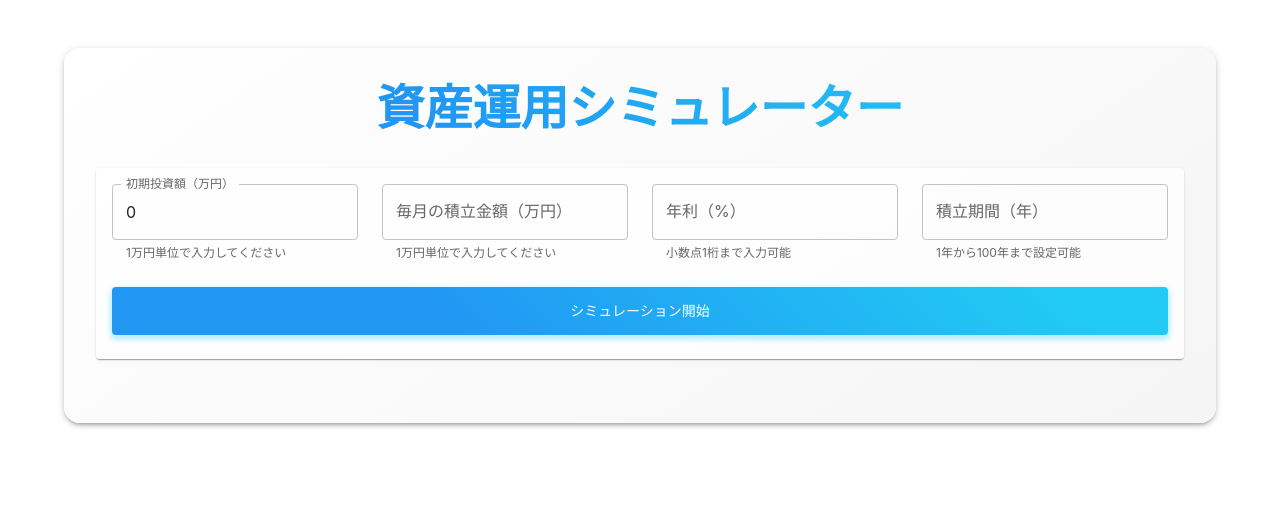
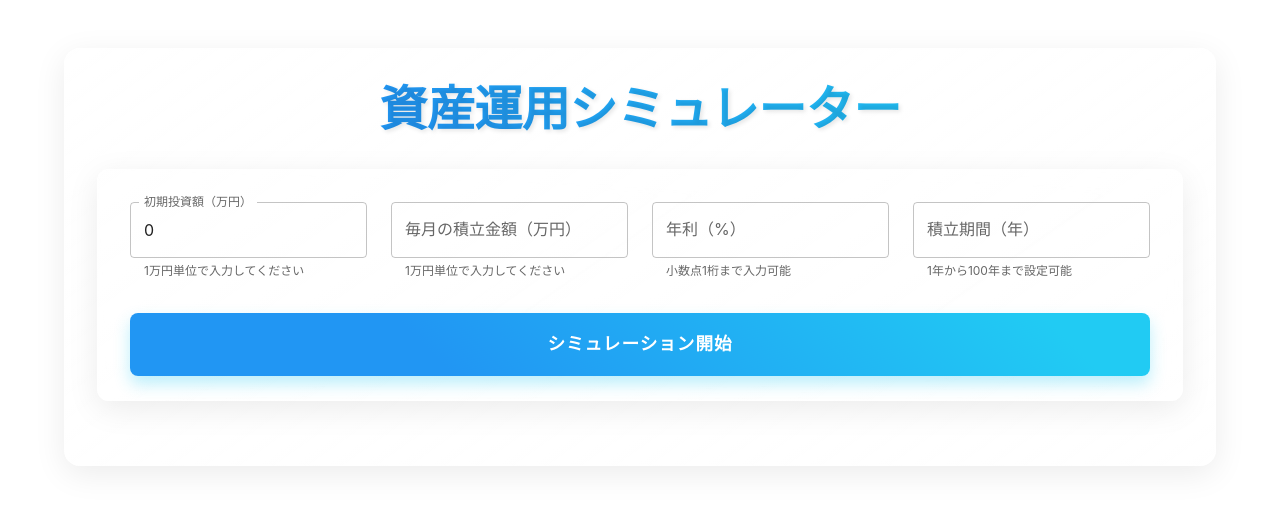
Before and after one commit to dtakamiya/investment-simulator, a Next.js app: page / in a window 1280 px wide. Shown: the top 506 px of the page. Built offline with nearby package versions, Linux system fonts and the light colour scheme.

Commit message:
デザインを全面的に改善：モダンでスタイリッシュなUIに刷新

```diff
--- a/src/app/components/InvestmentSimulator.tsx
+++ b/src/app/components/InvestmentSimulator.tsx
@@ -102,36 +102,61 @@ const InputFields = ({ fields }: { fields: InputField[] }) => {
 
 const ResultSummary = ({ result }: { result: SimulationResult }) => (
   <Grid container spacing={3}>
-    <Grid item xs={12} md={4}>
-      <Box sx={{ textAlign: 'center', p: 2 }}>
-        <Typography variant="subtitle1" color="textSecondary">
-          総投資額
-        </Typography>
-        <Typography variant="h4" sx={{ color: '#8884d8' }}>
-          {formatYenValue(result.totalInvestment)}
-        </Typography>
-      </Box>
-    </Grid>
-    <Grid item xs={12} md={4}>
-      <Box sx={{ textAlign: 'center', p: 2 }}>
-        <Typography variant="subtitle1" color="textSecondary">
-          最終評価額
-        </Typography>
-        <Typography variant="h4" sx={{ color: '#82ca9d' }}>
-          {formatYenValue(Math.round(result.totalReturn))}
-        </Typography>
-      </Box>
-    </Grid>
-    <Grid item xs={12} md={4}>
-      <Box sx={{ textAlign: 'center', p: 2 }}>
-        <Typography variant="subtitle1" color="textSecondary">
-          運用益
-        </Typography>
-        <Typography variant="h4" sx={{ color: '#ffc658' }}>
-          {formatYenValue(Math.round(result.totalReturn - result.totalInvestment))}
-        </Typography>
-      </Box>
-    </Grid>
+    {[
+      { label: '総投資額', value: result.totalInvestment, color: '#8884d8' },
+      { label: '最終評価額', value: Math.round(result.totalReturn), color: '#82ca9d' },
+      { label: '運用益', value: Math.round(result.totalReturn - result.totalInvestment), color: '#ffc658' }
+    ].map((item, index) => (
+      <Grid item xs={12} md={4} key={index}>
+        <motion.div
+          initial={{ opacity: 0, y: 20 }}
+          animate={{ opacity: 1, y: 0 }}
+          transition={{ duration: 0.5, delay: index * 0.1 }}
+        >
+          <Box
+            sx={{
+              textAlign: 'center',
+              p: 3,
+              background: `linear-gradient(145deg, rgba(255,255,255,0.9) 0%, rgba(255,255,255,0.7) 100%)`,
+              borderRadius: 2,
+              boxShadow: '0 8px 32px rgba(0,0,0,0.08)',
+              backdropFilter: 'blur(10px)',
+              border: '1px solid rgba(255,255,255,0.3)',
+              transition: 'all 0.3s ease',
+              '&:hover': {
+                transform: 'translateY(-4px)',
+                boxShadow: '0 12px 40px rgba(0,0,0,0.12)',
+              }
+            }}
+          >
+            <Typography
+              variant="subtitle1"
+              sx={{
+                color: 'text.secondary',
+                fontSize: '1.1rem',
+                fontWeight: 500,
+                mb: 1
+              }}
+            >
+              {item.label}
+            </Typography>
+            <Typography
+              variant="h4"
+              sx={{
+                background: `linear-gradient(45deg, ${item.color} 30%, ${item.color}88 90%)`,
+                backgroundClip: 'text',
+                WebkitBackgroundClip: 'text',
+                color: 'transparent',
+                fontWeight: 'bold',
+                fontSize: '2.2rem'
+              }}
+            >
+              {formatYenValue(item.value)}
+            </Typography>
+          </Box>
+        </motion.div>
+      </Grid>
+    ))}
   </Grid>
 );
 
@@ -378,11 +403,14 @@ export default function InvestmentSimulator() {
         transition={{ duration: 0.5 }}
       >
         <Paper
-          elevation={3}
+          elevation={0}
           sx={{
             p: 4,
-            background: 'linear-gradient(145deg, #ffffff 0%, #f5f5f5 100%)',
+            background: 'linear-gradient(145deg, rgba(255,255,255,0.9) 0%, rgba(255,255,255,0.7) 100%)',
             borderRadius: 4,
+            backdropFilter: 'blur(10px)',
+            border: '1px solid rgba(255,255,255,0.3)',
+            boxShadow: '0 8px 32px rgba(0,0,0,0.08)',
           }}
         >
           <Typography
@@ -395,28 +423,45 @@ export default function InvestmentSimulator() {
               backgroundClip: 'text',
               WebkitBackgroundClip: 'text',
               color: 'transparent',
-              fontWeight: 'bold',
+              fontWeight: 900,
+              letterSpacing: '-0.5px',
+              textShadow: '2px 2px 4px rgba(0,0,0,0.1)',
             }}
           >
             資産運用シミュレーター
           </Typography>
 
-          <Card sx={{ mb: 4, backgroundColor: 'rgba(255, 255, 255, 0.8)' }}>
-            <CardContent>
+          <Card
+            elevation={0}
+            sx={{
+              mb: 4,
+              background: 'linear-gradient(145deg, rgba(255,255,255,0.95) 0%, rgba(255,255,255,0.85) 100%)',
+              backdropFilter: 'blur(10px)',
+              border: '1px solid rgba(255,255,255,0.3)',
+              borderRadius: 3,
+              boxShadow: '0 8px 32px rgba(0,0,0,0.08)',
+            }}
+          >
+            <CardContent sx={{ p: 4 }}>
               <InputFields fields={inputFields} />
-              <Box sx={{ mt: 3 }}>
+              <Box sx={{ mt: 4 }}>
                 <Button
                   variant="contained"
                   color="primary"
                   onClick={calculateInvestment}
                   fullWidth
                   sx={{
-                    py: 1.5,
+                    py: 2,
                     background: 'linear-gradient(45deg, #2196F3 30%, #21CBF3 90%)',
-                    boxShadow: '0 3px 5px 2px rgba(33, 203, 243, .3)',
-                    transition: 'transform 0.2s',
+                    boxShadow: '0 8px 16px rgba(33, 203, 243, .3)',
+                    borderRadius: 2,
+                    fontSize: '1.1rem',
+                    fontWeight: 'bold',
+                    letterSpacing: '1px',
+                    transition: 'all 0.3s ease',
                     '&:hover': {
-                      transform: 'scale(1.02)',
+                      transform: 'scale(1.02) translateY(-2px)',
+                      boxShadow: '0 12px 20px rgba(33, 203, 243, .4)',
                     },
                   }}
                 >
@@ -434,9 +479,26 @@ export default function InvestmentSimulator() {
             >
               <Grid container spacing={4}>
                 <Grid item xs={12}>
-                  <Card sx={{ backgroundColor: 'rgba(255, 255, 255, 0.8)' }}>
-                    <CardContent>
-                      <Typography variant="h5" gutterBottom sx={{ color: theme.palette.primary.main }}>
+                  <Card
+                    elevation={0}
+                    sx={{
+                      background: 'linear-gradient(145deg, rgba(255,255,255,0.95) 0%, rgba(255,255,255,0.85) 100%)',
+                      backdropFilter: 'blur(10px)',
+                      border: '1px solid rgba(255,255,255,0.3)',
+                      borderRadius: 3,
+                      boxShadow: '0 8px 32px rgba(0,0,0,0.08)',
+                    }}
+                  >
+                    <CardContent sx={{ p: 4 }}>
+                      <Typography
+                        variant="h5"
+                        gutterBottom
+                        sx={{
+                          color: theme.palette.primary.main,
+                          fontWeight: 700,
+                          mb: 3
+                        }}
+                      >
                         シミュレーション結果
                       </Typography>
                       <ResultSummary result={result} />
@@ -445,9 +507,26 @@ export default function InvestmentSimulator() {
                 </Grid>
 
                 <Grid item xs={12}>
-                  <Card sx={{ backgroundColor: 'rgba(255, 255, 255, 0.8)' }}>
-                    <CardContent>
-                      <Typography variant="h5" gutterBottom sx={{ color: theme.palette.primary.main }}>
+                  <Card
+                    elevation={0}
+                    sx={{
+                      background: 'linear-gradient(145deg, rgba(255,255,255,0.95) 0%, rgba(255,255,255,0.85) 100%)',
+                      backdropFilter: 'blur(10px)',
+                      border: '1px solid rgba(255,255,255,0.3)',
+                      borderRadius: 3,
+                      boxShadow: '0 8px 32px rgba(0,0,0,0.08)',
+                    }}
+                  >
+                    <CardContent sx={{ p: 4 }}>
+                      <Typography
+                        variant="h5"
+                        gutterBottom
+                        sx={{
+                          color: theme.palette.primary.main,
+                          fontWeight: 700,
+                          mb: 3
+                        }}
+                      >
                         資産推移グラフ
                       </Typography>
                       <motion.div
@@ -463,9 +542,26 @@ export default function InvestmentSimulator() {
                 </Grid>
 
                 <Grid item xs={12}>
-                  <Card sx={{ backgroundColor: 'rgba(255, 255, 255, 0.8)' }}>
-                    <CardContent>
-                      <Typography variant="h5" gutterBottom sx={{ color: theme.palette.primary.main }}>
+                  <Card
+                    elevation={0}
+                    sx={{
+                      background: 'linear-gradient(145deg, rgba(255,255,255,0.95) 0%, rgba(255,255,255,0.85) 100%)',
+                      backdropFilter: 'blur(10px)',
+                      border: '1px solid rgba(255,255,255,0.3)',
+                      borderRadius: 3,
+                      boxShadow: '0 8px 32px rgba(0,0,0,0.08)',
+                    }}
+                  >
+                    <CardContent sx={{ p: 4 }}>
+                      <Typography
+                        variant="h5"
+                        gutterBottom
+                        sx={{
+                          color: theme.palette.primary.main,
+                          fontWeight: 700,
+                          mb: 3
+                        }}
+                      >
                         年次詳細
                       </Typography>
                       <YearlyDetails results={result.yearlyResults} />
```
